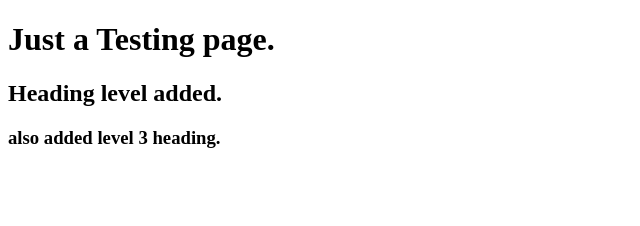
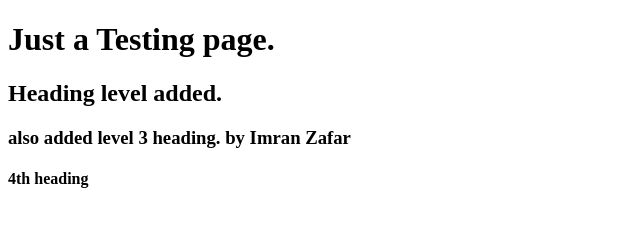
Before and after one commit to imranzafar1987/BootCampSample, a plain HTML site: page index.html in a window 1280 px wide. Shown: the whole page, without its empty margins (0-640 px from the left). Drawn offline with Linux system fonts and the light colour scheme.

Commit message:
2 changes made

```diff
--- a/index.html
+++ b/index.html
@@ -8,6 +8,7 @@
 <body>
     <h1>Just a Testing page.</h1>
     <h2>Heading level added.</h2>
-    <h3>also added level 3 heading.</h3>
+    <h3>also added level 3 heading. by Imran Zafar</h3>
+    <h4>4th heading</h4>
 </body>
 </html>
```
